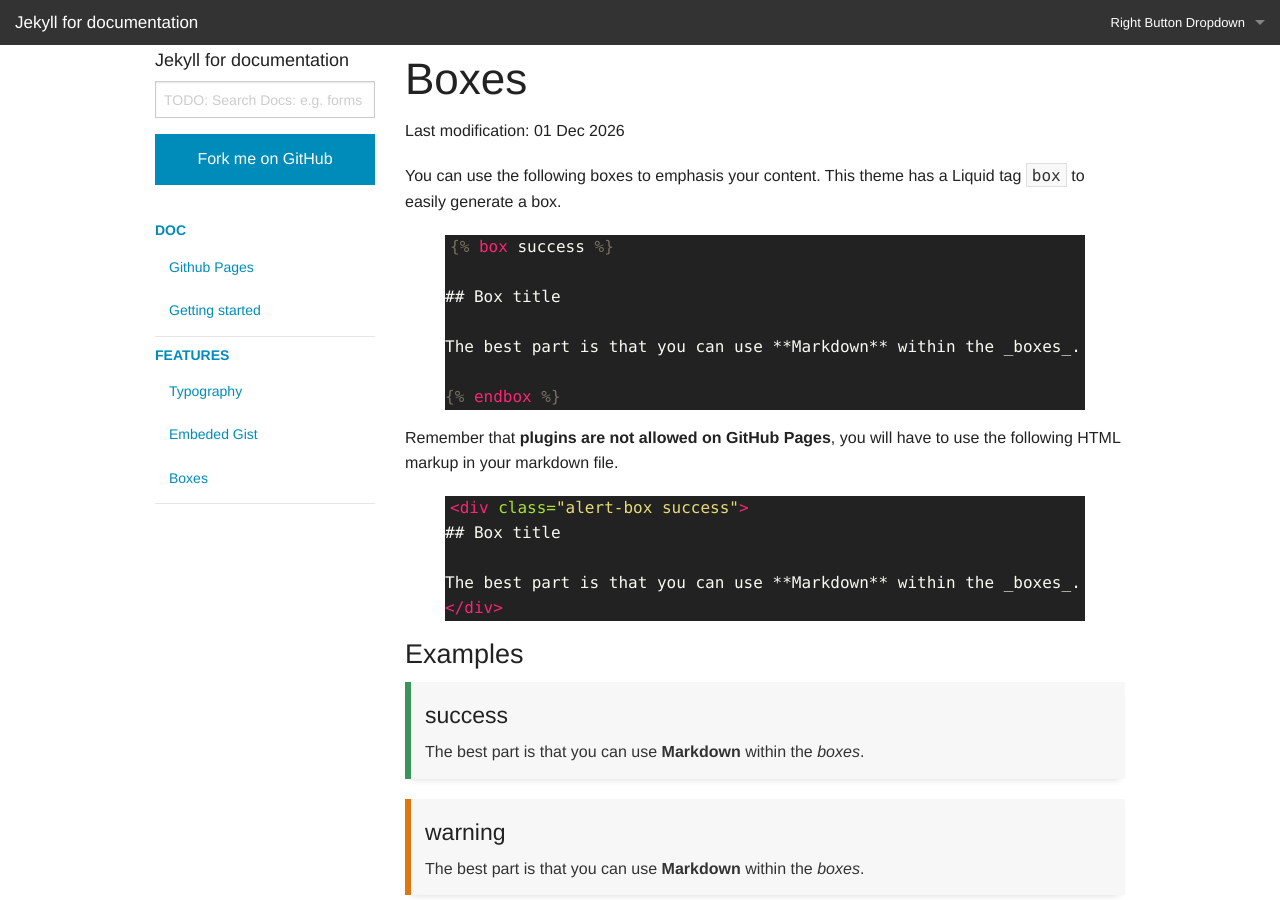
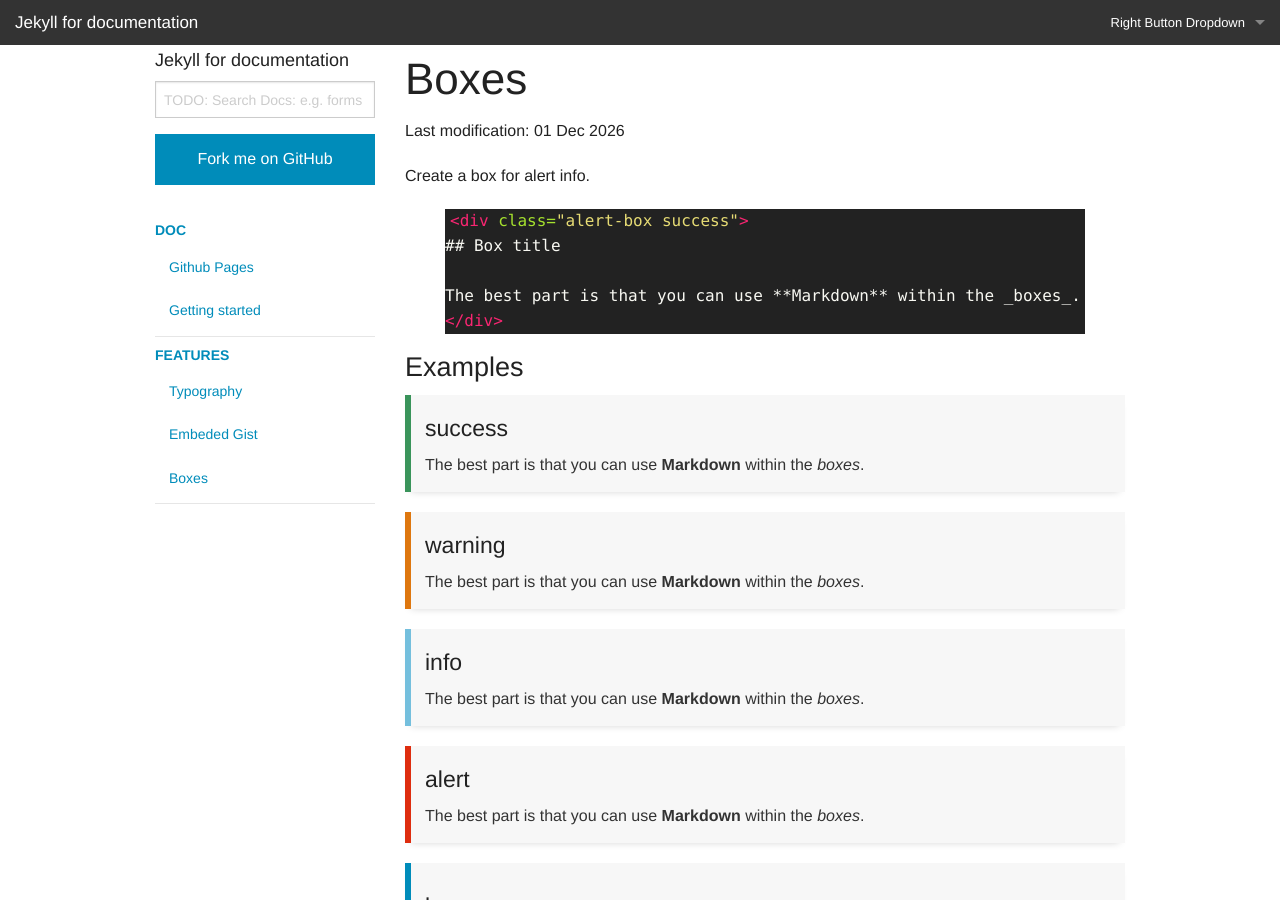
Before and after one commit to julienbourdeau/jekyll-for-documentation, a Jekyll site: the page built from features/_posts/2015-08-09-boxes.markdown, in a window 1280 px wide and 900 px high. Built offline with Jekyll 4.4.1, drawn with Linux system fonts in a browser that asks for light colours.

Commit message:
Remove boxes plugin

```diff
--- a/_plugins/boxes.rb
+++ /dev/null
@@ -1,42 +0,0 @@
-module Jekyll
-  class BoxBlock < Liquid::Block
-    def initialize(tag_name, text, tokens)
-      super
-      @type = text
-    end
-
-    require "kramdown"
-
-    def render(context)
-      if tag_contents = determine_arguments(@markup.strip)
-        content = super
-        box_type = tag_contents[0]
-        box_tag(content, box_type)
-      else
-        raise ArgumentError.new <<-eos
-Syntax error in tag 'alert' while parsing the following markup:
-  #{@markup}
-Valid syntax:
-  opening: {% box success|warning|info|alert|large|small %}
-  closing: {% endbox %}
-eos
-      end
-
-    end
-
-    private
-
-    def determine_arguments(input)
-      matched = input.match(/\A(\S+) ?(\S+)?\Z/)
-      [matched[1].to_s.strip] if matched && matched.length >= 2
-    end
-
-    def box_tag(content, box_type)
-      str = "<div class='alert-box #{box_type}'>"
-        str << "#{Kramdown::Document.new(content).to_html}"
-      str << "</div>"
-    end
-
-  end
-end
-Liquid::Template.register_tag('box', Jekyll::BoxBlock)
--- a/features/_posts/2015-08-09-boxes.markdown
+++ b/features/_posts/2015-08-09-boxes.markdown
@@ -4,23 +4,7 @@
 date:   2015-08-09 00:26:59
 ---
 
-You can use the following boxes to emphasis your content. This theme has a Liquid
-tag `box` to easily generate a box.
-
-{% highlight liquid %}
-{% raw %}
-{% box success %}
-
-## Box title
-
-The best part is that you can use **Markdown** within the _boxes_.
-
-{% endbox %}
-{% endraw %}
-{% endhighlight %}
-
-Remember that **plugins are not allowed on GitHub Pages**, you will have to use the following
-HTML markup in your markdown file.
+Create a box for alert info.
 
 {% highlight html %}
 <div class="alert-box success">
@@ -33,41 +17,41 @@
 
 ### Examples
 
-{% box success %}
+<div class="alert-box success" markdown="1">
 #### success
 
 The best part is that you can use **Markdown** within the _boxes_.
-{% endbox %}
+</div>
 
-{% box warning %}
+<div class="alert-box warning" markdown="1">
 #### warning
 
 The best part is that you can use **Markdown** within the _boxes_.
-{% endbox %}
+</div>
 
-{% box info %}
+<div class="alert-box info" markdown="1">
 #### info
 
 The best part is that you can use **Markdown** within the _boxes_.
-{% endbox %}
+</div>
 
-{% box alert %}
+<div class="alert-box alert" markdown="1">
 #### alert
 
 The best part is that you can use **Markdown** within the _boxes_.
-{% endbox %}
+</div>
 
-{% box large %}
+<div class="alert-box large" markdown="1">
 #### large
 
 The best part is that you can use **Markdown** within the _boxes_.
-{% endbox %}
+</div>
 
-{% box small %}
+<div class="alert-box small" markdown="1">
 #### small
 
 The best part is that you can use **Markdown** within the _boxes_.
-{% endbox %}
+</div>
 
 
 
```
